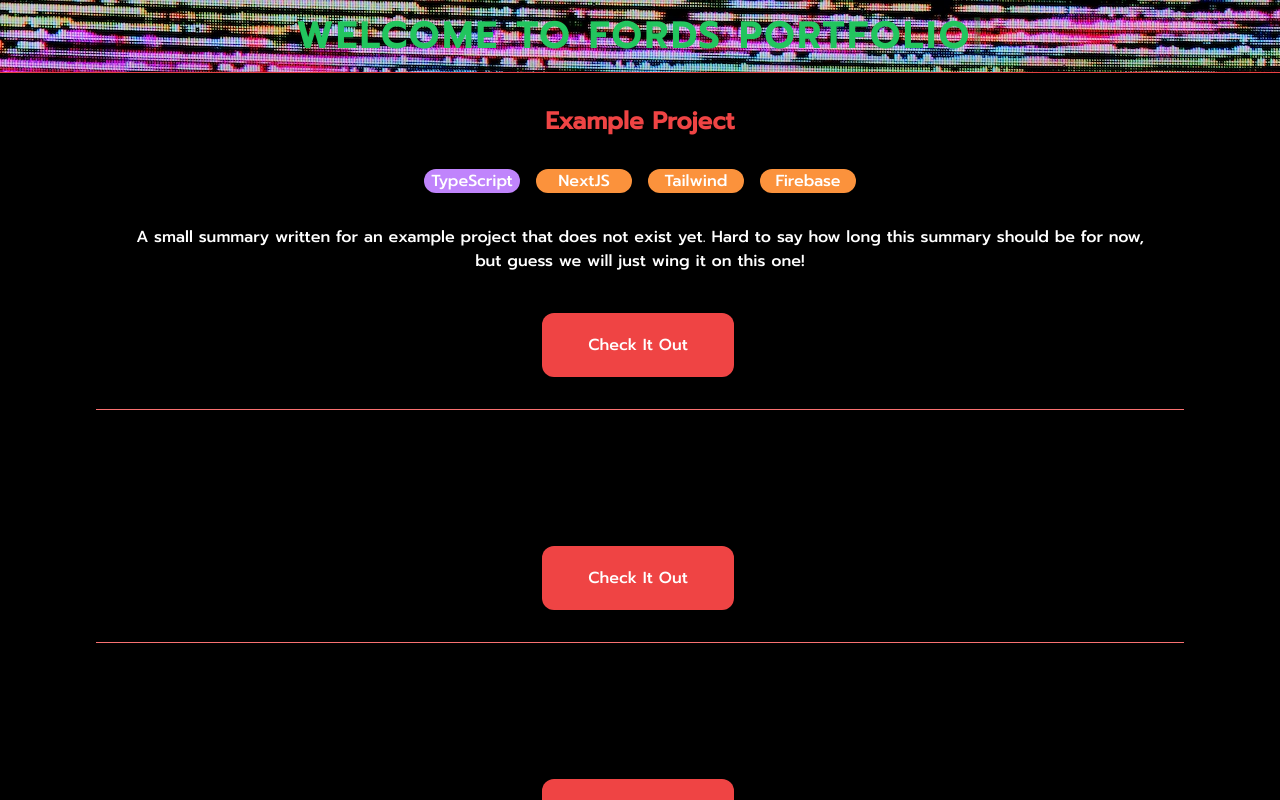
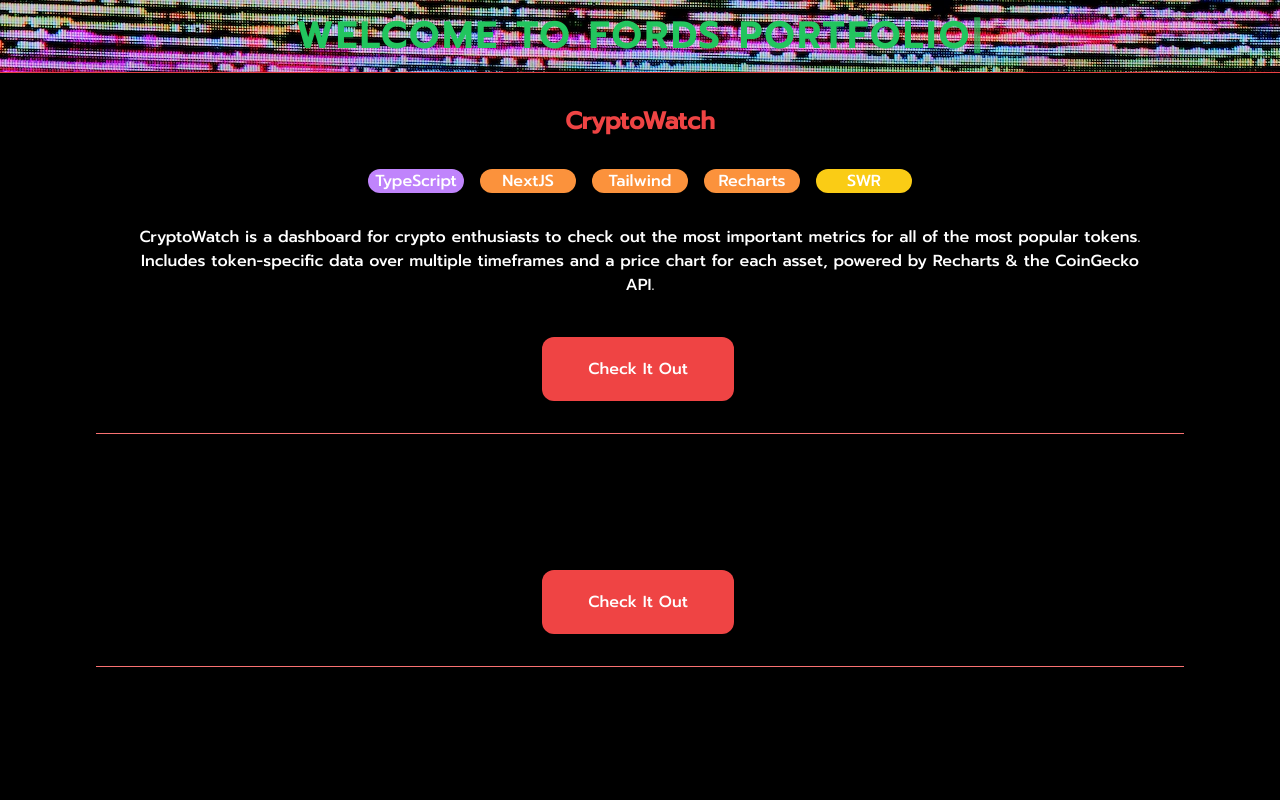
Before and after one commit to fordpic/personal-site, a Next.js app: page /Projects in a window 1280 px wide. Shown: the top 800 px of the page. Built offline with nearby package versions, Linux system fonts and the light colour scheme.

Commit message:
add cryptowatch

```diff
--- a/src/projectList.ts
+++ b/src/projectList.ts
@@ -1,16 +1,10 @@
 export const projectList = [
 	{
-		title: 'Example Project',
-		tech: ['TypeScript', 'NextJS', 'Tailwind', 'Firebase'],
+		title: 'CryptoWatch',
+		tech: ['TypeScript', 'NextJS', 'Tailwind', 'Recharts', 'SWR'],
 		summary:
-			'A small summary written for an example project that does not exist yet. Hard to say how long this summary should be for now, but guess we will just wing it on this one!',
-		link: 'https://github.com/fordpic',
-	},
-	{
-		title: '',
-		tech: [],
-		summary: '',
-		link: '',
+			'CryptoWatch is a dashboard for crypto enthusiasts to check out the most important metrics for all of the most  popular tokens. Includes token-specific data over multiple timeframes and a price chart for each asset, powered by Recharts & the CoinGecko API.',
+		link: 'https://github.com/fordpic/crypto-dashboard',
 	},
 	{
 		title: '',
```
